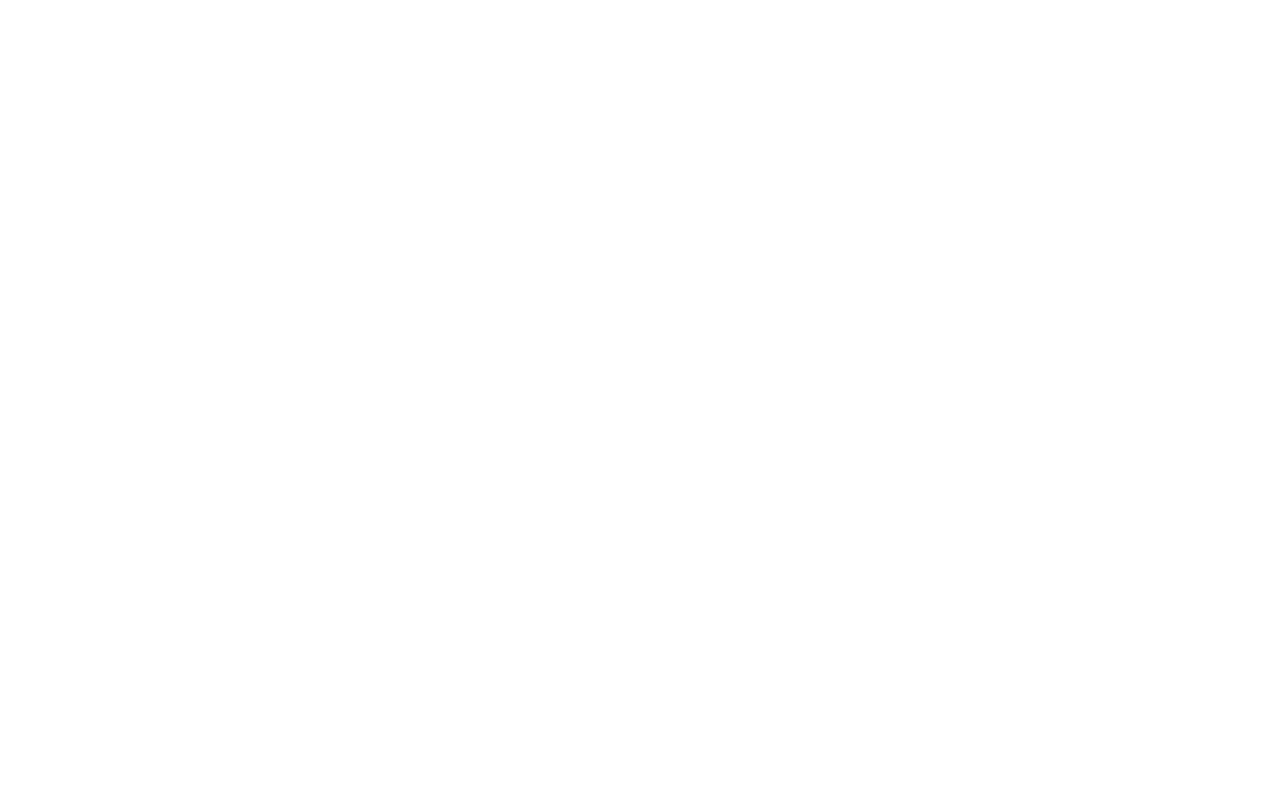
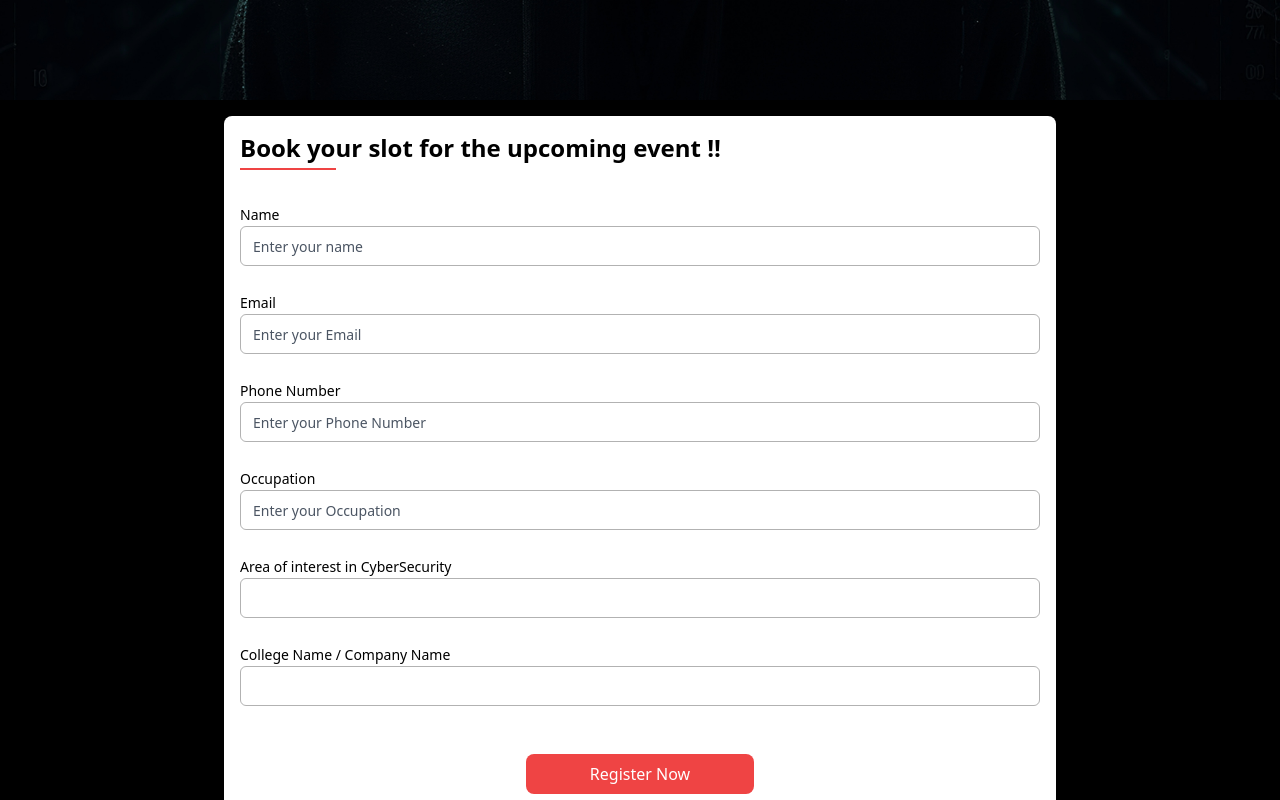
Before and after one commit to JiyaGupta-cs/hackers, a React (Create React App) app in the folder client/: page /registration in a window 1280 px wide. Before the commit this address had no page. Shown: the part 700-1500 px from the top of the page. Before the commit the page ends 800 px from the top, so only its background shows below. Built offline with nearby package versions, Linux system fonts and the light colour scheme.

Commit message:
build Registraion Page

```diff
--- a/client/src/App.js
+++ b/client/src/App.js
@@ -2,6 +2,7 @@
 import { BrowserRouter,Routes,Route } from 'react-router-dom';
 import Team from './pages/Team';
 import Home from './pages/Home';
+import Registration from './pages/Registration';
 
 const App = () => {
   return (
@@ -11,6 +12,7 @@
       <Routes>
         <Route path='/' element={<Home/>} />
         <Route path='/team' element={<Team/>} />
+        <Route path='/registration' element={<Registration/>} />
 
       </Routes>
       {/* <Footer/> */}
--- /dev/null
+++ b/client/src/pages/Registration.js
@@ -0,0 +1,140 @@
+import Footer from "./Footer";
+import banner from "./images/team_banner.png";
+import hacker from "./images/hacker.jpg"
+import { useState } from "react";
+
+const Registration = () => {
+const [name,setName] = useState('')
+const [email,setEmail] = useState('')
+const [phone,setPhone] = useState('')
+const [interest,setInterest] = useState('')
+const [occupation,setOccupation] = useState('')
+const [company,setCompany] = useState('')
+
+  return (
+    <div>
+      <section
+        className={`bg-cover bg-no-repeat h-[60vh] sm:h-screen flex flex-col justify-center items-center gap-8 `}
+        style={{ backgroundImage: `url(${hacker})` }}
+      >
+        <div className="inline-block m-0 text-transparent bg-[url('https://s3-alpha-sig.figma.com/img/94e1/68cb/3a0c7f4b515c899c5550dc4331074056?Expires=1708905600&Key-Pair-Id=APKAQ4GOSFWCVNEHN3O4&Signature=cGWCb4cdmGdNk5NfTsy~WmX7iTm-IhvP4PQeXzYOD5eXZiqAcx5Ub4ubIUbQDm2YhcD-rmZK-gLMv69TjhQoV~3bsHSFTGMPlWmnoXi4HAH5nU747R6mGI0~YultVPgiSfX1ag6~IE4hbMTq78V1OQwWIfBcd7K1HarZajFqPKICjti4KU4KQKQGHM34mntqqAc2fZy84-s8irlOZm3cwxHY4tR~ODFGYOSPwhAHfkQ5UVDOcFW6cOvIC8WnD2NrV09zm9cBSfk0lFLRtPIWm6e5uRiOpzXiNQenrgEeAGUFCXhWLJJcq9GaA~a9U3s3JntQ5nBYbtj~4pZNbtNAEA__')] bg-cover bg-no-repeat bg-center bg-clip-text">
+          <h1
+            className="text-center text-6xl sm:text-9xl font-['inter var'] mx-40"
+            style={{ WebkitTextStroke: "1px white" }}
+          >
+
+            Registration Form
+          </h1>
+
+        </div>
+        </section>
+<div className=" bg-black w-full flex justify-center p-4">
+
+        <form className=" w-full lg:w-2/3 bg-white p-4 rounded-lg">
+            <div className="font-semibold text-2xl">Book your slot for the upcoming event !!
+            <div className="h-[.15rem] bg-red-500 w-24 my-1"></div></div>
+          <div class="w-full md:w-full mb-4 mt-8">
+            <label
+              class="text-sm font-medium leading-none peer-disabled:cursor-not-allowed peer-disabled:opacity-70 "
+              for="name"
+            >
+              Name
+            </label>
+            <input
+              class="flex h-10 w-full rounded-md border border-black/30 bg-transparent px-3 py-2 text-sm placeholder:text-gray-600 focus:outline-none focus:ring-1 focus:ring-black/30 focus:ring-offset-1 disabled:cursor-not-allowed disabled:opacity-50"
+              type="text"
+              placeholder="Enter your name"
+              id="name"
+              value = {name}
+              onChange={(e)=>setName(e.target.value)}
+            />
+          </div>
+          <div class="w-full md:w-full  my-6">
+            <label
+              class="text-sm font-medium leading-none peer-disabled:cursor-not-allowed peer-disabled:opacity-70 "
+              for="name"
+            >
+              Email
+            </label>
+            <input
+              class="flex h-10 w-full rounded-md border border-black/30 bg-transparent px-3 py-2 text-sm placeholder:text-gray-600 focus:outline-none focus:ring-1 focus:ring-black/30 focus:ring-offset-1 disabled:cursor-not-allowed disabled:opacity-50"
+              type="text"
+              placeholder="Enter your Email"
+              id="name"
+              value = {email}
+              onChange={(e)=>setEmail(e.target.value)}
+            />
+          </div>
+          <div class="w-full md:w-full  my-6">
+            <label
+              class="text-sm font-medium leading-none peer-disabled:cursor-not-allowed peer-disabled:opacity-70 "
+              for="name"
+            >
+              Phone Number
+            </label>
+            <input
+              class="flex h-10 w-full rounded-md border border-black/30 bg-transparent px-3 py-2 text-sm placeholder:text-gray-600 focus:outline-none focus:ring-1 focus:ring-black/30 focus:ring-offset-1 disabled:cursor-not-allowed disabled:opacity-50"
+              type="number"
+              placeholder="Enter your Phone Number"
+              id="phoneNumber"
+              value = {phone}
+              onChange={(e)=>setPhone(e.target.value)}
+            />
+          </div>
+          <div class="w-full md:w-full  my-6">
+            <label
+              class="text-sm font-medium leading-none peer-disabled:cursor-not-allowed peer-disabled:opacity-70 "
+              for="Occupation"
+            >
+              Occupation
+            </label>
+            <input
+              class="flex h-10 w-full rounded-md border border-black/30 bg-transparent px-3 py-2 text-sm placeholder:text-gray-600 focus:outline-none focus:ring-1 focus:ring-black/30 focus:ring-offset-1 disabled:cursor-not-allowed disabled:opacity-50"
+              type="text"
+              placeholder="Enter your Occupation"
+              id="occupation"
+              value = {occupation}
+              onChange={(e)=>setOccupation(e.target.value)}
+            />
+          </div>
+          <div class="w-full md:w-full  my-6">
+            <label
+              class="text-sm font-medium leading-none peer-disabled:cursor-not-allowed peer-disabled:opacity-70 "
+              for="interest"
+            >
+              Area of interest in CyberSecurity
+            </label>
+            <input
+              class="flex h-10 w-full rounded-md border border-black/30 bg-transparent px-3 py-2 text-sm placeholder:text-gray-600 focus:outline-none focus:ring-1 focus:ring-black/30 focus:ring-offset-1 disabled:cursor-not-allowed disabled:opacity-50"
+              type="text"
+              id="interest"
+              value = {interest}
+              onChange={(e)=>setInterest(e.target.value)}
+            />
+          </div>
+          <div class="w-full md:w-full my-6">
+            <label
+              class="text-sm font-medium leading-none peer-disabled:cursor-not-allowed peer-disabled:opacity-70 "
+              for="name"
+            >
+              College Name / Company Name
+            </label>
+            <input
+              class="flex h-10 w-full rounded-md border border-black/30 bg-transparent px-3 py-2 text-sm placeholder:text-gray-600 focus:outline-none focus:ring-1 focus:ring-black/30 focus:ring-offset-1 disabled:cursor-not-allowed disabled:opacity-50"
+              type="text"
+              id="c-name"
+              value = {company}
+              onChange={(e)=>setCompany(e.target.value)}
+            />
+          </div>
+          <div className="mt-12 mb-8 flex justify-center">
+          <button type="submit" className="py-2 px-16 bg-red-500 rounded-lg text-white">Register Now</button>
+          </div>
+        </form>
+        </div>
+        <Footer />
+    </div>
+  );
+};
+
+export default Registration;
```
Also changed, not shown: client/src/pages/images/hacker.jpg (added).
